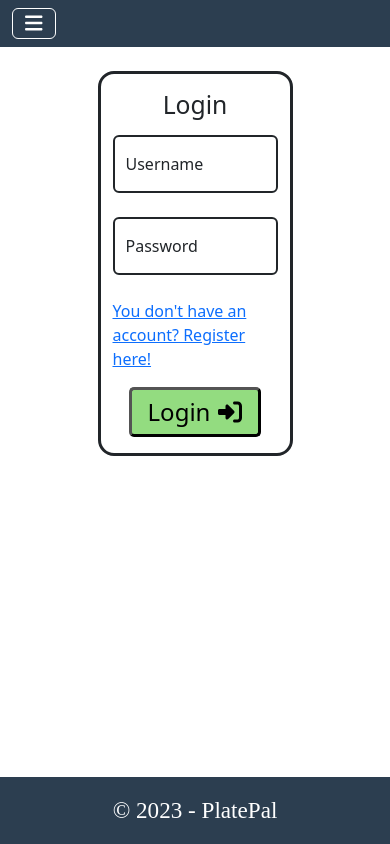
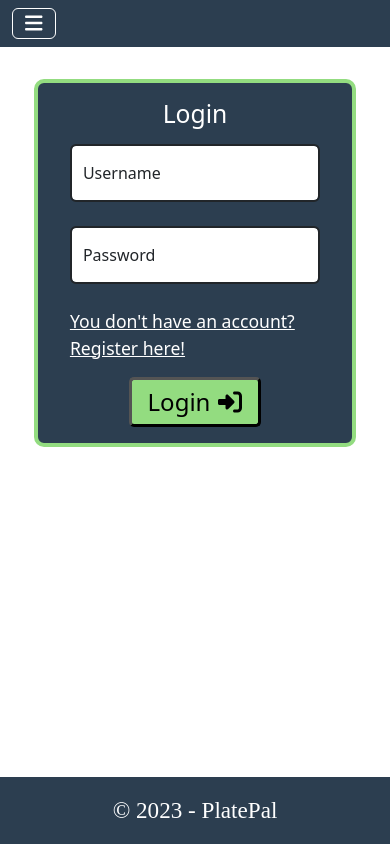
Before and after one commit to vvalentinov/PlatePal, a React (Vite) app in the folder client/: page /login in a window 390 px wide. Built offline with nearby package versions, Linux system fonts and the light colour scheme; a web font is replaced by a local one.

Commit message:
Create ToastNotification component

```diff
--- a/client/src/components/Login/Login.jsx
+++ b/client/src/components/Login/Login.jsx
@@ -5,8 +5,6 @@ import { useState, useContext } from 'react';
 // Bootstrap components
 import Form from 'react-bootstrap/Form';
 import FloatingLabel from 'react-bootstrap/FloatingLabel';
-import Container from 'react-bootstrap/Container';
-import Row from 'react-bootstrap/Row';
 import Button from 'react-bootstrap/Button';
 
 import { Link } from 'react-router-dom';
@@ -31,12 +29,20 @@ import { useNavigate } from 'react-router-dom';
 
 import * as paths from '../../constants/pathNames';
 
+import ToastNotification from '../Toast/ToastNotification';
+
 const LoginFormKeys = {
     Username: 'username',
     Password: 'password',
 };
 
 const Login = () => {
+    const [toast, setToast] = useState('');
+
+    // Inputs errors state
+    const [usernameError, setUsernameError] = useState('');
+    const [passwordError, setPasswordError] = useState('');
+
     const navigate = useNavigate();
 
     const { userLogin } = useContext(AuthContext);
@@ -44,12 +50,24 @@ const Login = () => {
     const authService = authServiceFactory();
 
     const onLoginSubmit = async (data) => {
+        setToast('');
+
+        if (data.username === '' && data.password === '') {
+            setUsernameError('Username must not be empty!');
+            setPasswordError('Password must not be empty!');
+            return;
+        }
+
+        if (usernameError || passwordError) {
+            return;
+        }
+
         try {
             const result = await authService.login(data);
             userLogin(result);
             navigate(paths.homePath);
         } catch (error) {
-            console.log(error.message);
+            setToast(error.message);
         }
     };
 
@@ -58,10 +76,6 @@ const Login = () => {
         [LoginFormKeys.Username]: '',
         [LoginFormKeys.Password]: '',
     }, onLoginSubmit);
-
-    // Inputs errors state
-    const [usernameError, setUsernameError] = useState('');
-    const [passwordError, setPasswordError] = useState('');
 
     const onUsernameBlur = () => setUsernameError(validatorService.usernameValidator(formValues.username));
 
@@ -74,10 +88,12 @@ const Login = () => {
     };
 
     return (
-        <Container className="my-4 border border-3 border-dark col-6 rounded-4">
-            <Row className="text-center">
-                <h2 className="my-3">Login</h2>
-                <Form method="POST" onSubmit={onSubmit}>
+        <>
+            {toast && <ToastNotification message={toast} />}
+            <div className={`${styles.container}`}>
+                <img className={styles.loginImg} src="https://res.cloudinary.com/web-project-softuni/image/upload/v1698070763/Register-Login/register_walfov.jpg" alt="Logo Image..." />
+                <Form method="POST" onSubmit={onSubmit} className={styles.form}>
+                    <h2 className="my-3">Login</h2>
                     <FloatingLabel
                         controlId="floatingInput"
                         label="Username"
@@ -91,7 +107,7 @@ const Login = () => {
                             onBlur={onUsernameBlur}
                             value={formValues[LoginFormKeys.Username]}
                             placeholder="username"
-                            className={`border-2 ${usernameError ? 'border-danger' : 'border-dark'}`} />
+                            className={`border-2 ${styles.formControl} ${usernameError ? 'border-danger' : 'border-dark'}`} />
                         {usernameError && <p className="text-start text-danger">{usernameError}</p>}
                     </FloatingLabel>
                     <FloatingLabel controlId="floatingPassword" label="Password">
@@ -103,7 +119,7 @@ const Login = () => {
                             onBlur={onPasswordBlur}
                             value={formValues[LoginFormKeys.Password]}
                             placeholder="Password"
-                            className={`border-2 ${passwordError ? 'border-danger' : 'border-dark'}`} />
+                            className={`border-2 ${styles.formControl} ${passwordError ? 'border-danger' : 'border-dark'}`} />
                         {passwordError && <p className="text-start text-danger">{passwordError}</p>}
                     </FloatingLabel>
                     <div className="text-start mt-4">
@@ -113,8 +129,8 @@ const Login = () => {
                         Login<FontAwesomeIcon icon={faRightToBracket} className="ms-2" />
                     </Button>
                 </Form>
-            </Row>
-        </Container>
+            </div>
+        </>
     );
 };
 
--- a/client/src/components/Login/Login.module.css
+++ b/client/src/components/Login/Login.module.css
@@ -1,3 +1,47 @@
+/* Container Styles */
+.container {
+    display: flex;
+    justify-content: center;
+    align-items: center;
+    margin: 2rem 1rem;
+    gap: 2rem;
+}
+
+.container form {
+    flex-basis: 50%;
+}
+
+/* Login Image */
+.loginImg {
+    height: 30rem;
+    border: solid 2px black;
+    border-radius: 10px;
+}
+
+/* Form Styles */
+.form {
+    background-color: #2C3E50;
+    border-color: #93DC80;
+    border: 4px solid #93DC80;
+    text-align: center;
+    padding: 0 2rem;
+    border-radius: 10px;
+}
+
+.form h2 {
+    color: white;
+}
+
+.form a {
+    color: white;
+    font-size: 1.1rem;
+}
+
+.formControl:focus {
+    box-shadow: 0 0 0 0.2rem #93DC80;
+}
+
+/* Login Button Styles */
 .loginButton {
     background-color: #93DC80;
     border-radius: 5px;
@@ -7,3 +51,13 @@
 .loginButton:hover {
     color: white;
 }
+
+@media only screen and (max-width: 992px) {
+    .loginImg {
+        display: none;
+    }
+
+    .container form {
+        flex-basis: 90%;
+    }
+}
--- a/client/src/components/Register/Register.jsx
+++ b/client/src/components/Register/Register.jsx
@@ -5,8 +5,6 @@ import { useState, useContext } from 'react';
 // Bootstrap components
 import Form from 'react-bootstrap/Form';
 import FloatingLabel from 'react-bootstrap/FloatingLabel';
-import Container from 'react-bootstrap/Container';
-import Row from 'react-bootstrap/Row';
 import Button from 'react-bootstrap/Button';
 
 import { Link } from 'react-router-dom';
@@ -30,6 +28,8 @@ import * as paths from '../../constants/pathNames';
 
 import { authServiceFactory } from '../../services/authService';
 
+import ToastNotification from '../Toast/ToastNotification';
+
 const RegisterFormKeys = {
     Username: 'username',
     Password: 'password',
@@ -37,13 +37,31 @@ const RegisterFormKeys = {
 };
 
 const Register = () => {
+    const [toast, setToast] = useState('');
+
     const navigate = useNavigate();
+
     const authService = authServiceFactory();
 
     const { userLogin } = useContext(AuthContext);
 
     const onRegisterSubmit = async (data) => {
+        setToast('');
+
+        if (usernameError || passwordError || repeatPasswordError) {
+            return;
+        }
+
+        if (data.username === '' && data.password === '' && data.repeatPassword === '') {
+            setUsernameError('Username is required!');
+            setPasswordError("Password is required!");
+            setRepeatPasswordError("Repeat Password is required!");
+            return;
+        }
+
         if (data.repeatPassword !== data.password) {
+            setPasswordError("Password and Repeat Password must be the same!");
+            setRepeatPasswordError("Password and Repeat Password must be the same!");
             return;
         }
 
@@ -52,7 +70,7 @@ const Register = () => {
             userLogin(result);
             navigate(paths.homePath);
         } catch (error) {
-            console.log(error.message);
+            setToast(error.message);
         }
     };
 
@@ -88,10 +106,12 @@ const Register = () => {
     };
 
     return (
-        <Container className="my-4 border border-3 border-dark col-6 rounded-4">
-            <Row className="text-center">
-                <h2 className="my-4">Register</h2>
-                <Form onSubmit={onSubmit}>
+        <>
+            {toast && <ToastNotification message={toast} />}
+            <div className={styles.container}>
+                <img className={styles.registerImg} src="https://res.cloudinary.com/web-project-softuni/image/upload/v1698070763/Register-Login/register_walfov.jpg" alt="" />
+                <Form onSubmit={onSubmit} className={styles.form}>
+                    <h2 className="my-4">Register</h2>
                     <FloatingLabel
                         controlId="floatingUsernameInput"
                         label="Username"
@@ -141,8 +161,8 @@ const Register = () => {
                     </div>
                     <Button type="submit" bsPrefix={styles.registerButton} className="my-4 px-4 py-1 border-3">Register<FontAwesomeIcon icon={faUser} className="ms-2" /></Button>
                 </Form>
-            </Row>
-        </Container>
+            </div>
+        </>
     );
 };
 
--- a/client/src/components/Register/Register.module.css
+++ b/client/src/components/Register/Register.module.css
@@ -7,3 +7,56 @@
 .registerButton:hover {
     color: white;
 }
+
+/* Container Styles */
+.container {
+    display: flex;
+    justify-content: center;
+    align-items: center;
+    margin: 2rem 1rem;
+    gap: 2rem;
+}
+
+.container form {
+    flex-basis: 50%;
+}
+
+/* Register Image */
+.registerImg {
+    height: 30rem;
+    border: solid 2px black;
+    border-radius: 10px;
+}
+
+/* Form Styles */
+.form {
+    background-color: #2C3E50;
+    border-color: #93DC80;
+    border: 4px solid #93DC80;
+    text-align: center;
+    padding: 0 2rem;
+    border-radius: 10px;
+}
+
+.form h2 {
+    color: white;
+}
+
+.form a {
+    color: white;
+    font-size: 1.1rem;
+}
+
+.formControl:focus {
+    box-shadow: 0 0 0 0.2rem #93DC80;
+}
+
+@media only screen and (max-width: 992px) {
+    .registerImg {
+        display: none;
+    }
+
+    .container form {
+        flex-basis: 90%;
+    }
+}
--- /dev/null
+++ b/client/src/components/Toast/ToastNotification.jsx
@@ -0,0 +1,27 @@
+import { useState } from 'react';
+import Toast from 'react-bootstrap/Toast';
+import ToastContainer from 'react-bootstrap/ToastContainer';
+
+import { FontAwesomeIcon } from '@fortawesome/react-fontawesome';
+import { faTriangleExclamation } from '@fortawesome/free-solid-svg-icons';
+
+import styles from './ToastNotification.module.css';
+
+function ToastNotification({ message }) {
+    const [show, setShow] = useState(true);
+    const toggleShowA = () => setShow(!show);
+
+    return (
+        <ToastContainer position='top-end'>
+            <Toast className={`${styles.toast} border-2 border-black`} show={show} onClose={toggleShowA} delay={7000} autohide bg='danger'>
+                <Toast.Header className='border-bottom border-2 border-black'>
+                    <FontAwesomeIcon icon={faTriangleExclamation} className='me-2' />
+                    <strong className="me-auto">Ooops! Something went wrong!</strong>
+                </Toast.Header>
+                <Toast.Body className=' fs-5'>{message}</Toast.Body>
+            </Toast>
+        </ToastContainer>
+    );
+};
+
+export default ToastNotification;
--- /dev/null
+++ b/client/src/components/Toast/ToastNotification.module.css
@@ -0,0 +1,5 @@
+.toast {
+    font-size: 15px;
+    margin-top: 1rem;
+    margin-right: 2rem;
+}
--- a/client/src/main.jsx
+++ b/client/src/main.jsx
@@ -4,9 +4,9 @@ import { BrowserRouter } from 'react-router-dom';
 import App from './App.jsx';
 
 ReactDOM.createRoot(document.getElementById('root')).render(
-    // <React.StrictMode>
-    <BrowserRouter>
-        <App />
-    </BrowserRouter>
-    // </React.StrictMode>
+    <React.StrictMode>
+        <BrowserRouter>
+            <App />
+        </BrowserRouter>
+    </React.StrictMode>
 )
```
Also changed, not shown: 1 other file (tests, documents, lock files or other folders).
